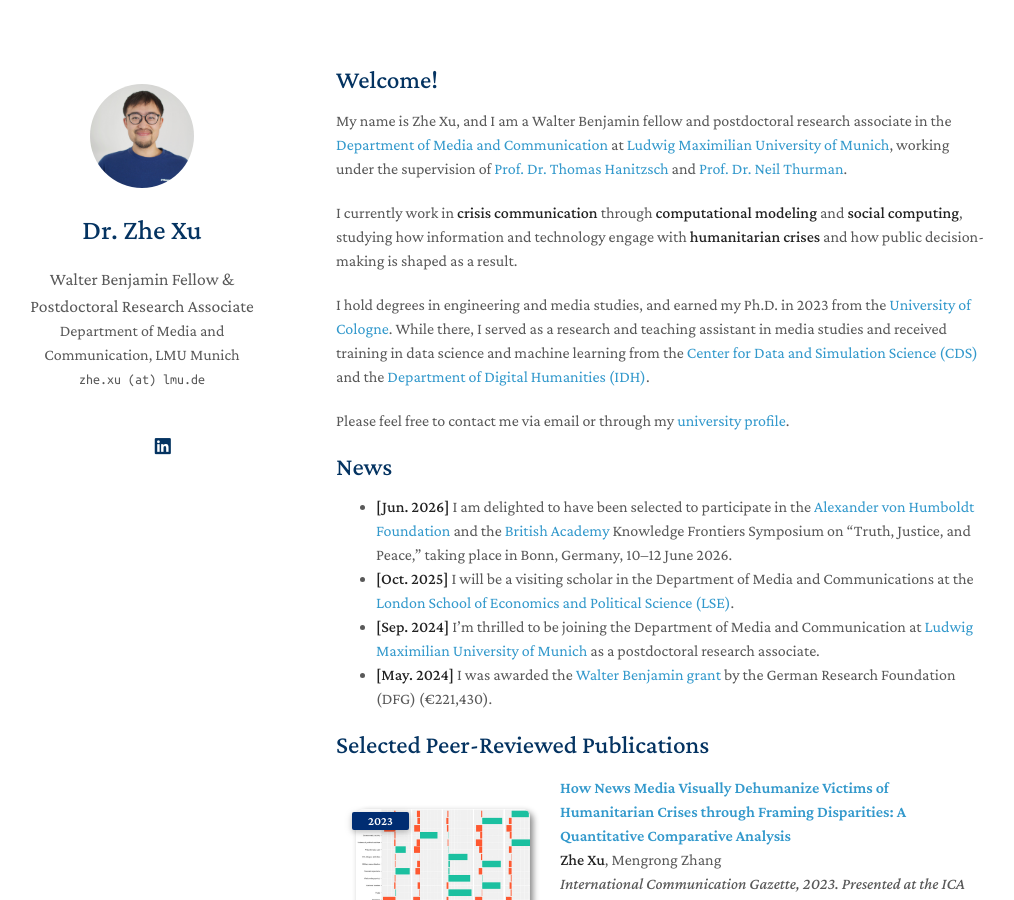
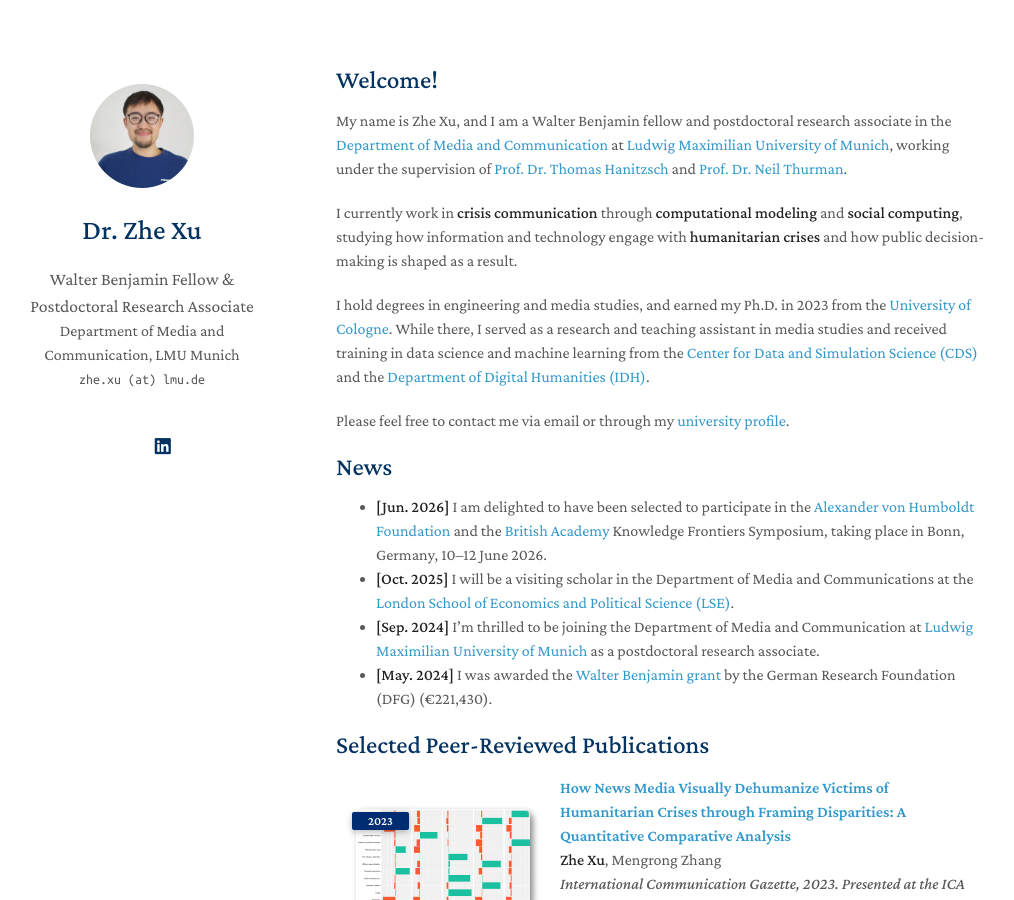
Before and after one commit to zhexuphd/home, a Jekyll site: the page built from index.md, in a window 1280 px wide and 900 px high. Shown: the whole window, without its empty margins (134-1148 px from the left). Built offline with Jekyll 4.4.1, drawn with Linux system fonts in a browser that asks for light colours; a style sheet for code colours, icons or effects is not loaded; our own code applies the rules of GitHub Pages for plain Markdown files.

Commit message:
Update index.md

```diff
--- a/index.md
+++ b/index.md
@@ -13,7 +13,7 @@
 
 ## News
 
-- **[Jun. 2026]** I am delighted to have been selected to participate in the [Alexander von Humboldt Foundation](https://www.humboldt-foundation.de/) and the [British Academy](https://www.thebritishacademy.ac.uk/) Knowledge Frontiers Symposium on “Truth, Justice, and Peace,” taking place in Bonn, Germany, 10–12 June 2026.
+- **[Jun. 2026]** I am delighted to have been selected to participate in the [Alexander von Humboldt Foundation](https://www.humboldt-foundation.de/) and the [British Academy](https://www.thebritishacademy.ac.uk/) Knowledge Frontiers Symposium, taking place in Bonn, Germany, 10–12 June 2026.
 - **[Oct. 2025]** I will be a visiting scholar in the Department of Media and Communications at the [London School of Economics and Political Science (LSE)](https://www.lse.ac.uk/).
 - **[Sep. 2024]** I’m thrilled to be joining the Department of Media and Communication at [Ludwig Maximilian University of Munich](https://www.lmu.de/en/) as a postdoctoral research associate.
 - **[May. 2024]** I was awarded the [Walter Benjamin grant](https://www.dfg.de/en/research-funding/funding-opportunities/programmes/individual/walter-benjamin) by the German Research Foundation (DFG) (€221,430).
```
